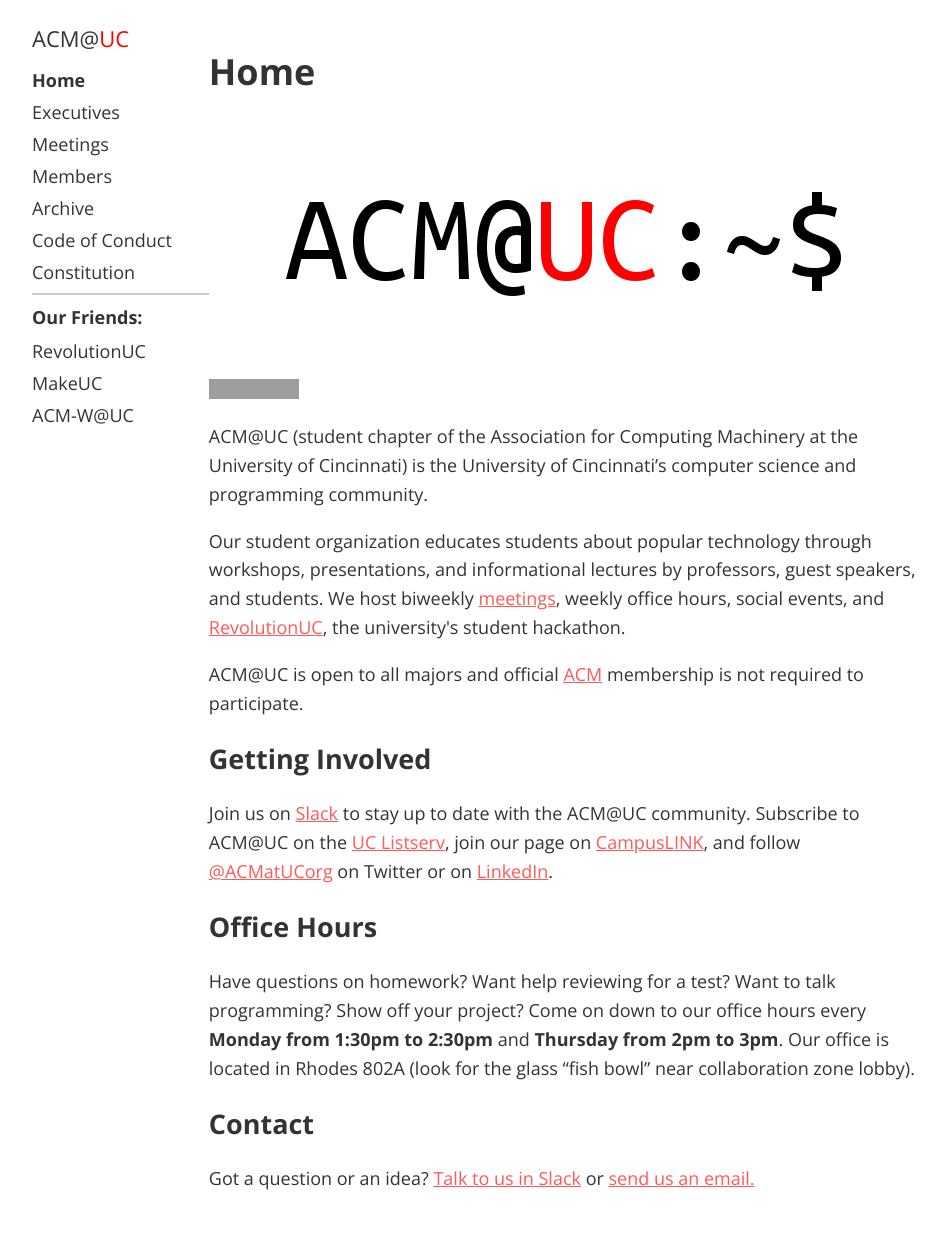
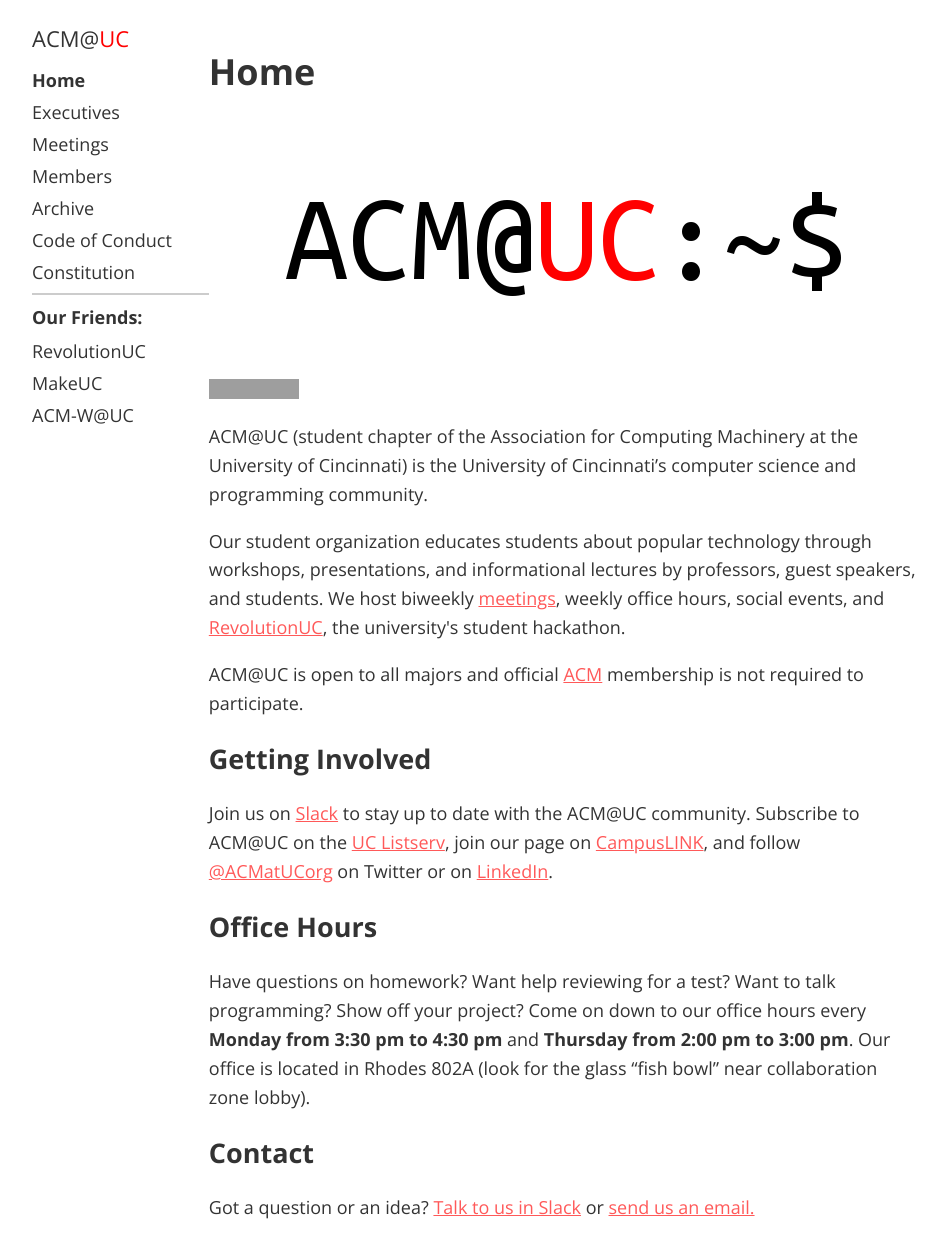
Before and after one commit to ACMatUC/acmatuc.github.io, a Jekyll site: the page built from index.html, in a window 1280 px wide. Shown: the whole page, without its empty margins (166-1111 px from the left). Built offline with Jekyll 4.4.1, drawn with Linux system fonts in a browser that asks for light colours; before the commit the page ends 1219 px from its top, so only the background shows below that; grey boxes are pictures that could not be loaded.

Commit message:
Update office hours

```diff
--- a/index.html
+++ b/index.html
@@ -38,8 +38,8 @@
 
 <p>
   Have questions on homework? Want help reviewing for a test? Want to talk programming? Show off
-  your project? Come on down to our office hours every <b>Monday from 1:30pm to 2:30pm</b> and
-  <b>Thursday from 2pm to 3pm</b>. Our office is located in Rhodes 802A (look for the glass
+  your project? Come on down to our office hours every <b>Monday from 3:30 pm to 4:30 pm</b> and
+  <b>Thursday from 2:00 pm to 3:00 pm</b>. Our office is located in Rhodes 802A (look for the glass
   “fish bowl” near collaboration zone lobby).
 </p>
 
```
